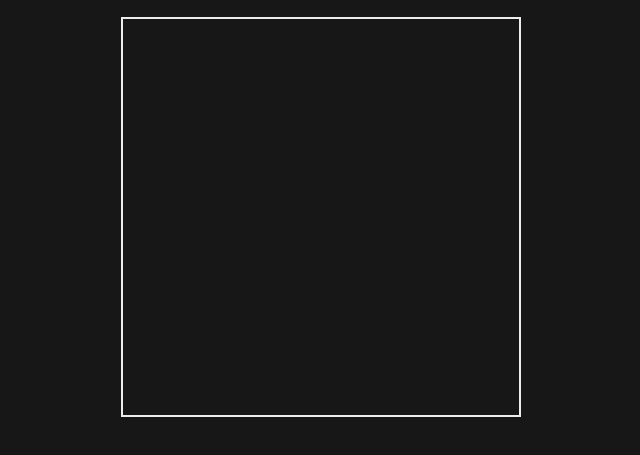
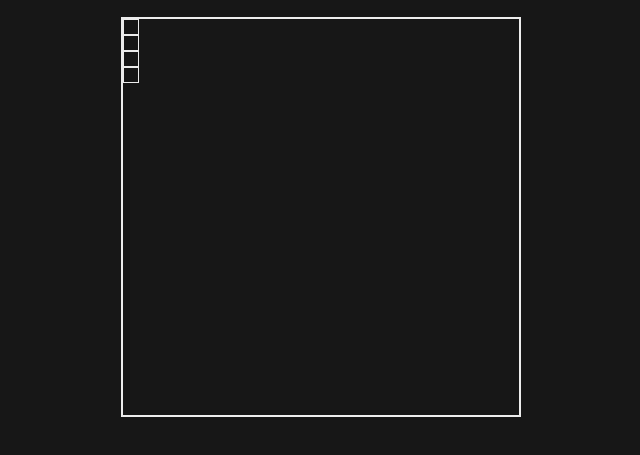
Before and after one commit to Dezz-x/project-etch-a-sketch, a plain HTML site: page index.html in a window 1280 px wide. Shown: the part 233-688 px from the top of the page, without its empty margins (319-959 px from the left). Drawn offline with Linux system fonts and the light colour scheme.

Commit message:
Started creating boxes for grid

```diff
--- a/script.js
+++ b/script.js
@@ -1,6 +1,21 @@
 const container = document.querySelector(".container");
 
-const squareContainer = document.createElement("div");
-squareContainer.classList.add("square-container");
+const box1 = document.createElement("div");
+box1.classList.add("box");
 
-container.appendChild(squareContainer);
+container.appendChild(box1);
+
+const box2 = document.createElement("div");
+box2.classList.add("box");
+
+container.appendChild(box2);
+
+const box3 = document.createElement("div");
+box3.classList.add("box");
+
+container.appendChild(box3);
+
+const box4 = document.createElement("div");
+box4.classList.add("box");
+
+container.appendChild(box4);
--- a/styles.css
+++ b/styles.css
@@ -20,8 +20,14 @@
     font-size: 52px;
 }
 
-.square-container{
+.container{
     height: 400px;
     width: 400px;
     border: 2px solid #ededed;
 }
+
+.box{
+    height: 16px;
+    width: 16px;
+    border: 1px solid #ededed;
+}
```
